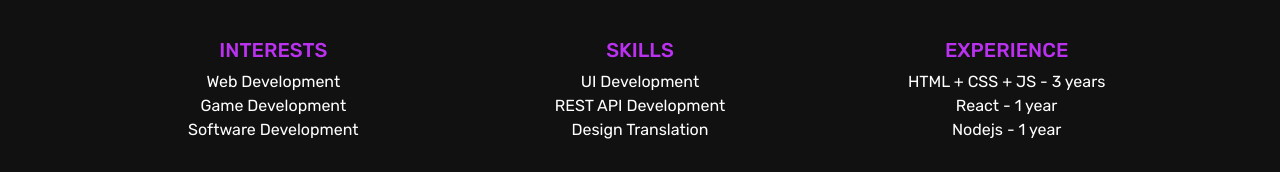
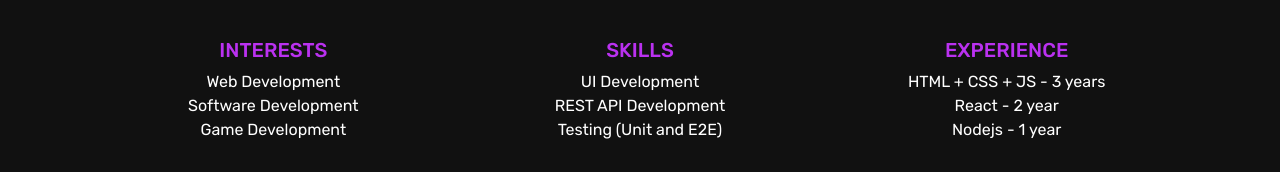
Before and after one commit to mateojacques/portfolio, a React (Create React App) app: page / in a window 1280 px wide. Shown: the part 780-952 px from the top of the page. Built offline with nearby package versions, Linux system fonts and the light colour scheme; no server answers.

Commit message:
update personal info

```diff
--- a/package.json
+++ b/package.json
@@ -1,6 +1,6 @@
 {
   "name": "frontend-portfolio-v4",
-  "version": "0.1.0",
+  "version": "0.1.1",
   "private": true,
   "dependencies": {
     "@testing-library/jest-dom": "^5.15.0",
--- a/src/components/About/About.jsx
+++ b/src/components/About/About.jsx
@@ -38,16 +38,16 @@ const About = () => {
         <InfoBox
           title="Interests"
           description={
-            "Web Development<br/>Game Development<br/>Software Development"
+            "Web Development<br/>Software Development<br/>Game Development"
           }
         />
         <InfoBox
           title="Skills"
           description={
-            "UI Development<br/>REST API Development<br/>Design Translation"
+            "UI Development<br/>REST API Development<br/>Testing (Unit and E2E)"
           }
         />
-        <InfoBox title="Experience" description={"HTML + CSS + JS - 3 years<br/>React - 1 year<br/>Nodejs - 1 year"} />
+        <InfoBox title="Experience" description={"HTML + CSS + JS - 3 years<br/>React - 2 year<br/>Nodejs - 1 year"} />
       </div>
 
       <div className="my-5 w-100 d-flex flex-column align-items-center">
--- a/src/components/Hero/Hero.jsx
+++ b/src/components/Hero/Hero.jsx
@@ -16,7 +16,7 @@ const Hero = () => {
             <Typewriter
               component="span"
               options={{
-                strings: ["Frontend", "React", "Javascript"],
+                strings: ["Fullstack", "React", "Javascript"],
                 autoStart: true,
                 loop: true,
               }}
```
